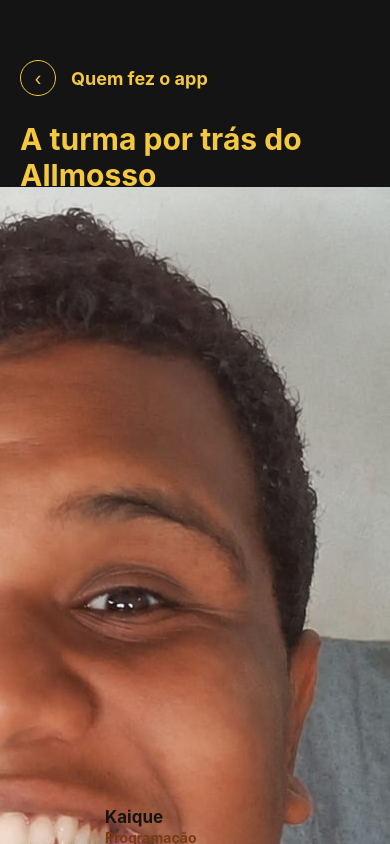
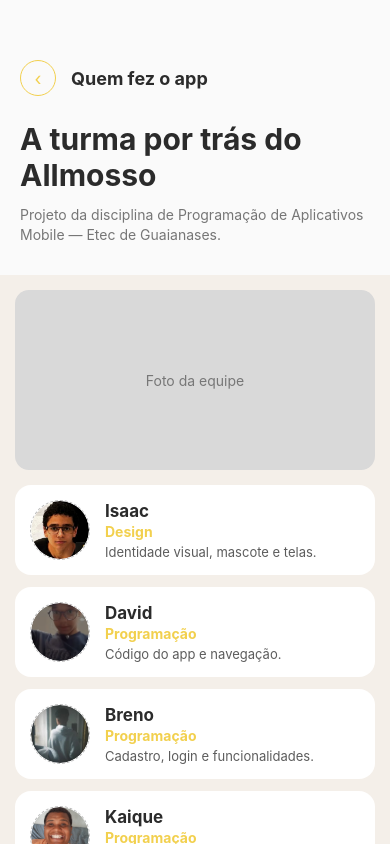
Before and after one commit to yDavidw3/Allmosso, a React Native app: screen /Desenvolvedores in a window 390 px wide. Built offline with nearby package versions, Linux system fonts and the light colour scheme.

Commit message:
feat: adicionado banner, novos restaurantes e trocas de cores

```diff
--- a/src/screens/ContaScreen/styles.js
+++ b/src/screens/ContaScreen/styles.js
@@ -17,7 +17,7 @@
     width: 80,
     height: 80,
     borderRadius: 40,
-    backgroundColor: '#007AFF',
+    backgroundColor: '#F2D04E',
     justifyContent: 'center',
     alignItems: 'center',
     marginBottom: 10,
@@ -52,11 +52,11 @@
     paddingVertical: 14,
     borderRadius: 8,
     borderWidth: 1,
-    borderColor: '#007AFF',
+    borderColor: '#F2D04E',
     alignItems: 'center',
   },
   textoSair: {
-    color: '#007AFF',
+    color: '#24221B',
     fontSize: 15,
     fontWeight: 'bold',
   },
--- a/src/screens/DevScreen/style.js
+++ b/src/screens/DevScreen/style.js
@@ -4,12 +4,12 @@
 export const styles = StyleSheet.create({
   container: {
     flex: 1,
-    backgroundColor: "#F1E7D6",
+    backgroundColor: "#FFFFFF",
   },
 
 
   header: {
-    backgroundColor: "#141414",
+    backgroundColor: "#FAFAFA",
     paddingTop: 60,
     paddingHorizontal: 20,
     paddingBottom: 30,
@@ -26,19 +26,19 @@
     height: 36,
     borderRadius: 18,
     borderWidth: 1,
-    borderColor: "#F4C93F",
+    borderColor: "#F2D04E",
     justifyContent: "center",
     alignItems: "center",
     marginRight: 15,
   },
 
   setaVoltar: {
-    color: "#F4C93F",
+    color: "#F2D04E",
     fontSize: 18,
   },
 
   tituloPequeno: {
-    color: "#F4C93F",
+    color: "#2B2B2B",
     fontSize: 18,
     fontWeight: "bold",
   },
@@ -48,21 +48,21 @@
   },
 
   titulo: {
-    color: "#F4C93F",
+    color: "#2B2B2B",
     fontSize: 30,
     fontWeight: "bold",
     marginBottom: 12,
   },
 
   subtitulo: {
-    color: "#EDEDED",
+    color: "#767676",
     fontSize: 14,
     lineHeight: 20,
   },
 
 
   blocoAmarelo: {
-    backgroundColor: "#F4C93F",
+    backgroundColor: "#F4EFE9",
     paddingHorizontal: 15,
     paddingTop: 15,
     paddingBottom: 20,
@@ -104,6 +104,25 @@
     marginRight: 15,
   },
 
+    fotoPessoa: {
+    width: 60,
+    height: 60,
+    borderRadius: 30,
+    borderWidth: 1,
+    borderColor: "#BBB",
+    borderStyle: "dashed",
+    justifyContent: "center",
+    alignItems: "center",
+    marginRight: 15,
+    overflow: "hidden", // <- adiciona isso, recorta a imagem no formato do círculo
+  },
+
+  imagemPessoa: {
+    width: "100%",
+    height: "100%",
+    borderRadius: 30,
+  },
+
   textoFotoPessoa: {
     fontSize: 11,
     color: "#777",
@@ -122,32 +141,32 @@
   nomePessoa: {
     fontSize: 17,
     fontWeight: "bold",
-    color: "#141414",
+    color: "#2B2B2B",
   },
 
   funcaoPessoa: {
     fontSize: 14,
     fontWeight: "bold",
-    color: "#7A3B12",
+    color: "#F2D04E",
     marginTop: 2,
     marginBottom: 4,
   },
 
   descricaoPessoa: {
     fontSize: 13,
-    color: "#4A4A4A",
+    color: "#5C5C5C",
   },
 
   // ---------- BLOCO SOBRE O PROJETO ----------
   blocoSobre: {
-    backgroundColor:  "#F7E7B4",
+    backgroundColor:  "#F6F1E8",
     padding: 20,
   },
 
   tituloSobre: {
     fontSize: 22,
     fontWeight: "bold",
-    color: "#141414",
+    color: "#2B2B2B",
     marginBottom: 12,
   },
 
@@ -164,17 +183,17 @@
     width: 100,
     fontSize: 14,
     fontWeight: "bold",
-    color: "#7A3B12",
+    color: "#9C7B63",
   },
 
   valorInfo: {
     fontSize: 14,
-    color: "#141414",
+    color: "#2B2B2B",
   },
 
   linhaVersao: {
     flexDirection: "row",
-    backgroundColor: "#141414",
+    backgroundColor: "#F2D04E",
     borderRadius: 25,
     paddingVertical: 12,
     paddingHorizontal: 20,
@@ -184,18 +203,18 @@
     width: 100,
     fontSize: 14,
     fontWeight: "bold",
-    color: "#F4C93F",
+    color: "#FFFFFF",
   },
 
   valorVersao: {
     fontSize: 14,
-    color: "#F4C93F",
+    color: "#FFFFFF",
   },
 
 
   // ---------- RODAPÉ ----------
   footer: {
-    backgroundColor: "#141414",
+    backgroundColor: "#FAFAFA",
     alignItems: "center",
     paddingVertical: 30,
   },
@@ -208,17 +227,16 @@
   logoFooter: {
     fontSize: 26,
     fontWeight: "bold",
-    color: "#F4C93F",
+    color: "#F2D04E",
   },
 
   fraseFooter: {
     fontSize: 13,
-    color: "#CCCCCC",
+    color: "#999999",
     marginTop: 4,
   },
 
 });
-
 
 
 /*
--- a/src/screens/HomeScreen/index.js
+++ b/src/screens/HomeScreen/index.js
@@ -62,7 +62,7 @@
 
       <View style={styles.bannerContainer}>
         <Image
-          source={{ uri: 'https://placeholder.com' }}
+          source={require('../../assets/banner.png')}
           style={styles.imagemBanner}
         />
       </View>
--- a/src/screens/HomeScreen/styles.js
+++ b/src/screens/HomeScreen/styles.js
@@ -20,14 +20,17 @@
     color: '#000',
   },
   cupomBox: {
-    backgroundColor: '#F3E5F5',
+    backgroundColor: '#F2D04E',
+    borderWidth: 2,
+    borderStyle: 'dashed',
+    borderColor: '#333333af',
     padding: 12,
     marginHorizontal: 20,
     borderRadius: 8,
     marginBottom: 20,
   },
   cupomTexto: {
-    color: '#7B1FA2',
+    color: '#22241B',
     fontWeight: 'bold',
     fontSize: 13,
     textAlign: 'center',
--- a/src/screens/LoginScreen/styles.js
+++ b/src/screens/LoginScreen/styles.js
@@ -19,7 +19,7 @@
     margin: 15,
     padding: 15,
     borderWidth: 2,
-    borderColor: '#000',
+    borderColor: '#22241B',
     borderRadius: 10,
   },
   infeior: {
@@ -34,13 +34,13 @@
   },
   button: {
     marginTop: 20,
-    backgroundColor: '#007AFF',
+    backgroundColor: '#F4D04E',
     padding: 20,
     width: '100%',
     marginBottom: 15
   },
   buttonText: {
-    color: '#fff',
+    color: '#22241B',
     textAlign: 'center',
     fontSize: 15,
   },
--- a/src/screens/PedidosScreen/styles.js
+++ b/src/screens/PedidosScreen/styles.js
@@ -50,14 +50,14 @@
     color: '#999',
   },
   tagStatus: {
-    backgroundColor: '#F5F5F5',
+    backgroundColor: '#F2D04E',
     paddingHorizontal: 10,
     paddingVertical: 5,
     borderRadius: 4,
     marginLeft: 10,
   },
   textoTagStatus: {
-    color: '#444',
+    color: '#24221B',
     fontSize: 11,
     fontWeight: 'bold',
   },
--- a/src/screens/SingupScreen/index.js
+++ b/src/screens/SingupScreen/index.js
@@ -130,6 +130,7 @@
               value={senha}
               onChangeText={setSenha}
               secureTextEntry={true}
+              autoCapitalize='none'
             />
             <TextInput
               style={styles.campo}
@@ -137,6 +138,7 @@
               value={confSenha}
               onChangeText={setConfSenha}
               secureTextEntry={true}
+              autoCapitalize='none'
             />
 
             <View style={styles.termos}>
--- a/src/screens/SingupScreen/styles.js
+++ b/src/screens/SingupScreen/styles.js
@@ -34,13 +34,13 @@
   },
   button: {
     marginTop: 20,
-    backgroundColor: '#007AFF',
+    backgroundColor: '#F2D04E',
     padding: 20,
     width: '100%',
     marginBottom: 15
   },
   buttonText: {
-    color: '#fff',
+    color: '#22241B',
     textAlign: 'center',
     fontSize: 15,
   },
--- a/src/screens/WelcomeScreen/styles.js
+++ b/src/screens/WelcomeScreen/styles.js
@@ -21,7 +21,7 @@
     button: {
         marginTop: 20,
         padding: 15,
-        backgroundColor: '#007AFF',
+        backgroundColor: '#F4D04E',
         borderRadius: 5,
     },
     criarConta: {
@@ -30,14 +30,14 @@
         backgroundColor: '#007bff00',
         borderRadius: 5,
         borderWidth: 2,
-        borderColor: '#007AFF',
+        borderColor: '#F4D04E',
     },
     buttonText: {
-        color: '#fff',
+        color: '#22241b',
         textAlign: 'center',
     },
     criarContaText: {
-        color: '#007AFF',
+        color: '#22241B',
         textAlign: 'center',
     },
     visitante: {
```
Also changed, not shown: src/components/data.js (+35 -8 lines), src/assets/banner.png (added), 1 other file (tests, documents, lock files or other folders).
